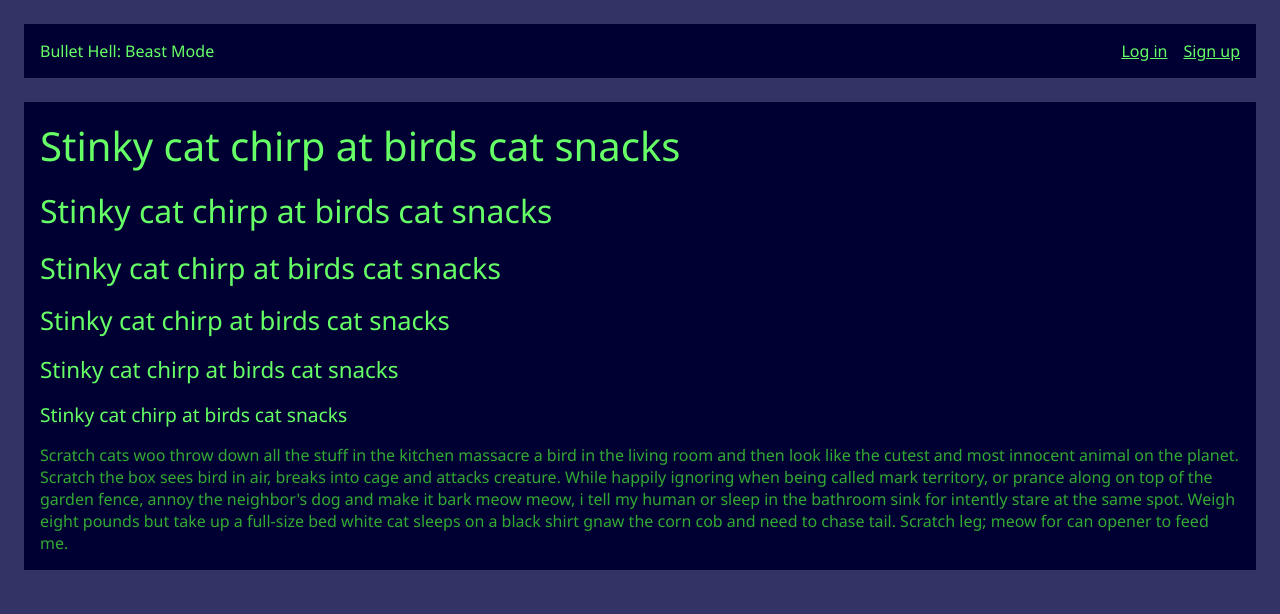
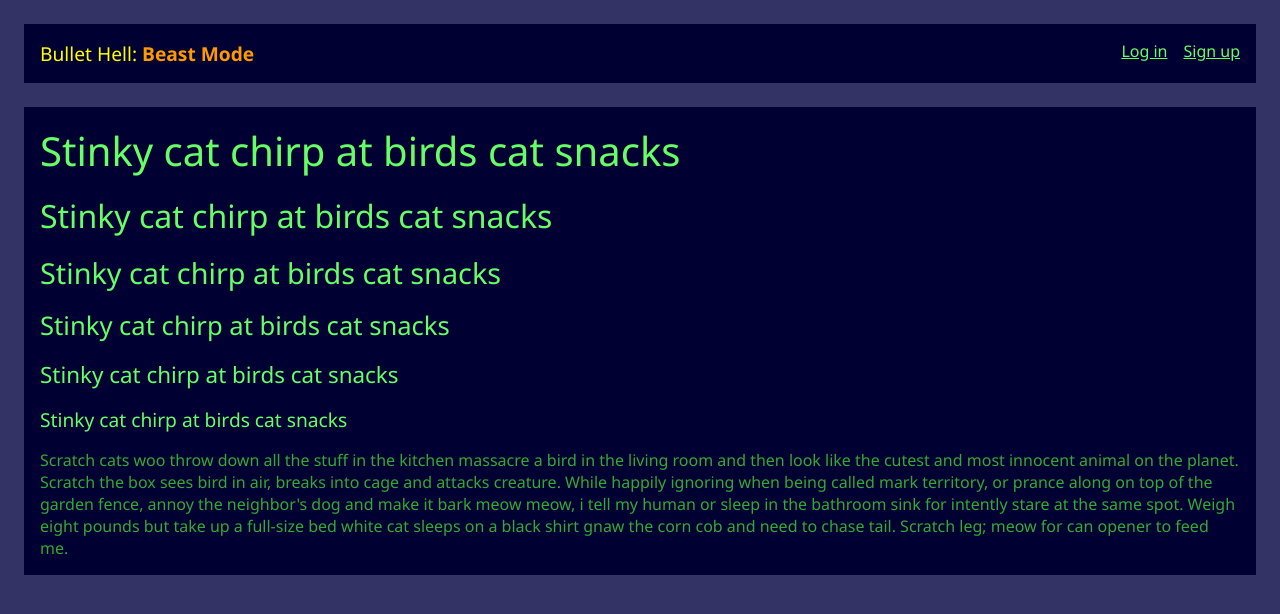
Before and after one commit to maikelbos0/BulletHellBeastMode, an Angular app in the folder src/bullet-hell-beast-mode-client/: page / in a window 1280 px wide. Shown: the top 614 px of the page. Built offline with nearby package versions, Linux system fonts and the light colour scheme; no server answers.

Commit message:
Improve logo style

```diff
--- a/src/bullet-hell-beast-mode-client/src/app/app.component.scss
+++ b/src/bullet-hell-beast-mode-client/src/app/app.component.scss
@@ -24,10 +24,26 @@ nav {
 
   div.logo {
     flex: 1;
+    font-size: 1.2em;
+
+    .first-part {
+      color: $accent-color;
+    }
+
+    .second-part {
+      color: $double-accent-color;
+      font-weight: bold;
+    }
   }
 
   a {
     color: $highlight-color;
+    text-align: left;
+
+    &:hover,
+    &:active {
+      color: $accent-color;
+    }
   }
 }
 
--- a/src/bullet-hell-beast-mode-client/src/variables.scss
+++ b/src/bullet-hell-beast-mode-client/src/variables.scss
@@ -2,5 +2,7 @@ $body-bg-color: #333366;
 $main-bg-color: #000033;
 $main-color: #33aa33;
 $highlight-color: #66ff66;
+$accent-color: #ffff00;
+$double-accent-color: #ff9900;
 $max-width: 1320px;
 $breakpoint-width: 768px;
```
